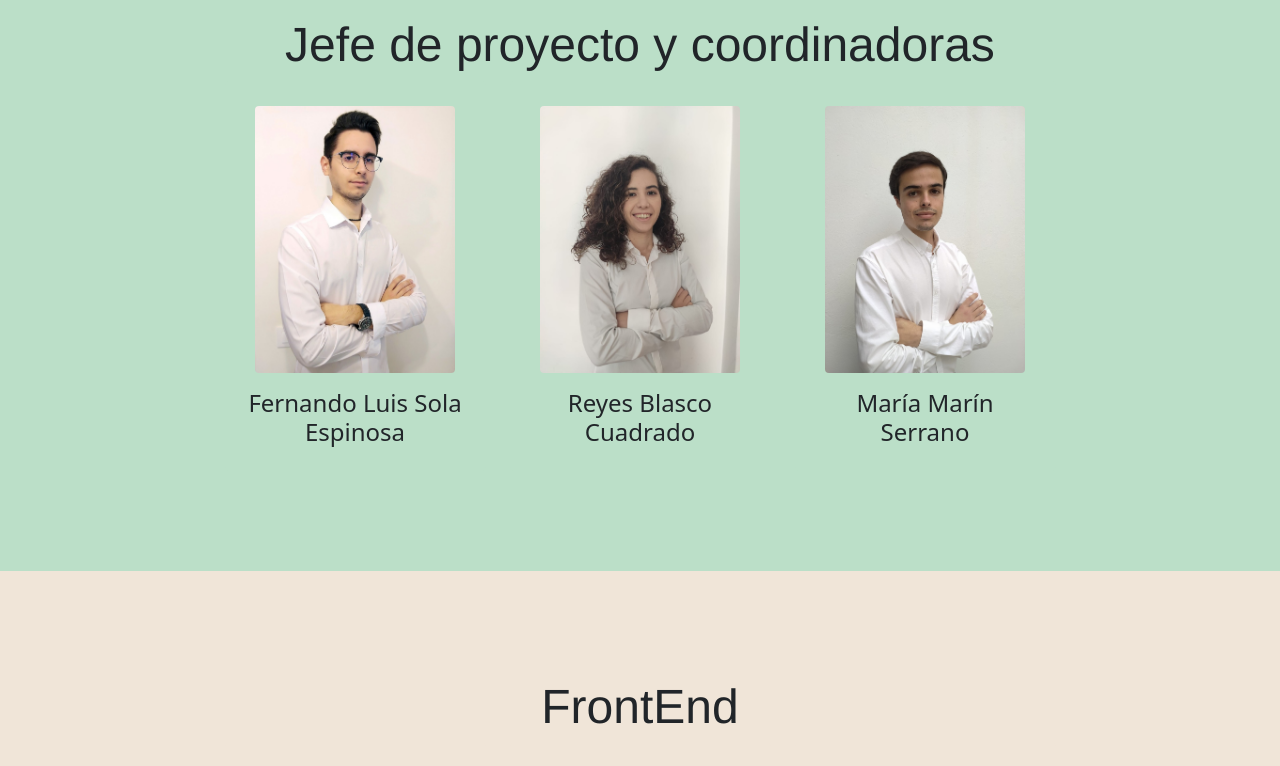
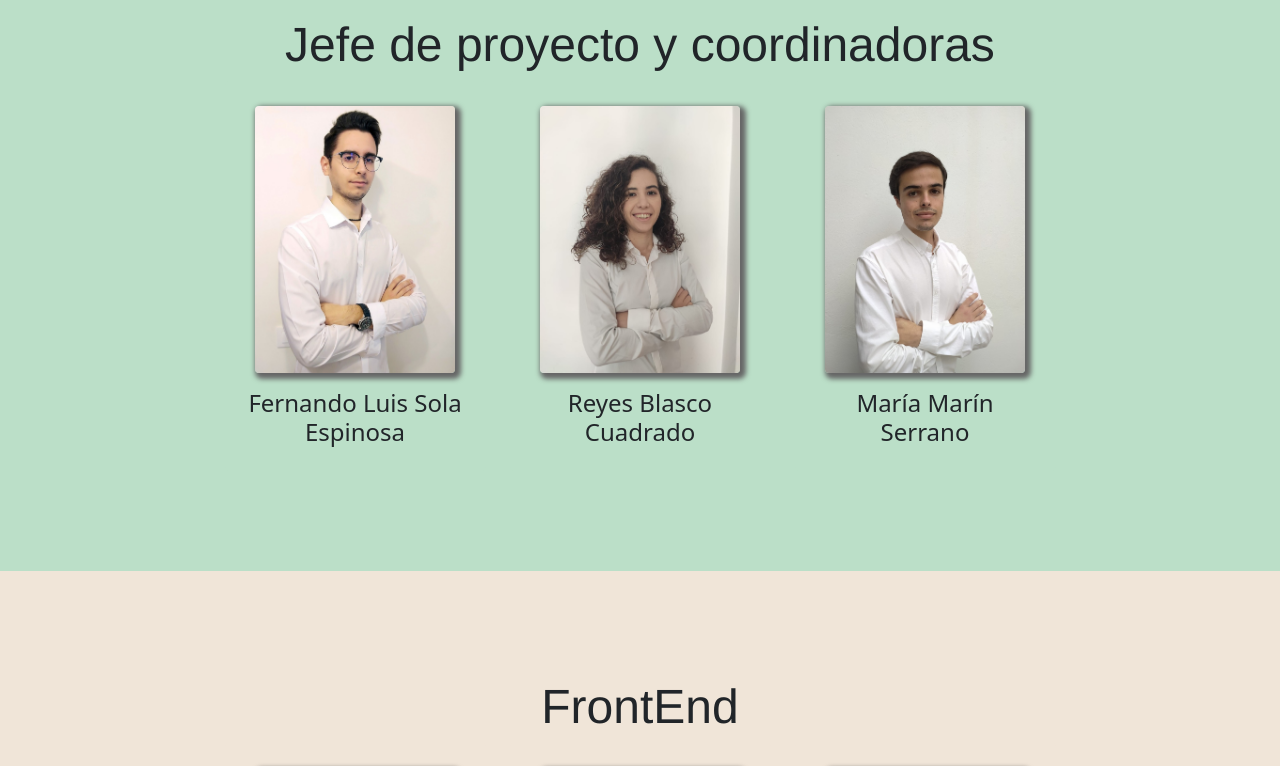
Before and after one commit to franpb14/eatsyLP, a Next.js app: page / in a window 1280 px wide. Shown: the part 3114-3880 px from the top of the page. Built offline with nearby package versions, Linux system fonts and the light colour scheme.

Commit message:
añadida sombre a las fotos

```diff
--- a/styles/globals.css
+++ b/styles/globals.css
@@ -7,6 +7,7 @@
   position: relative;
   width: 200px !important;
 }
+
 
 .comida{
   width: 100%;
@@ -23,6 +24,7 @@
 }
 .card-img-top {
   width:200px !important;
+  box-shadow: 3px 3px 5px 3px rgb(102, 102, 102);
 }
 
 
@@ -38,6 +40,7 @@
   font-size: 1.3rem;
   color: gray;
 }
+
 #bodyblock1{
   padding-top: 4.5%;
 }
```
